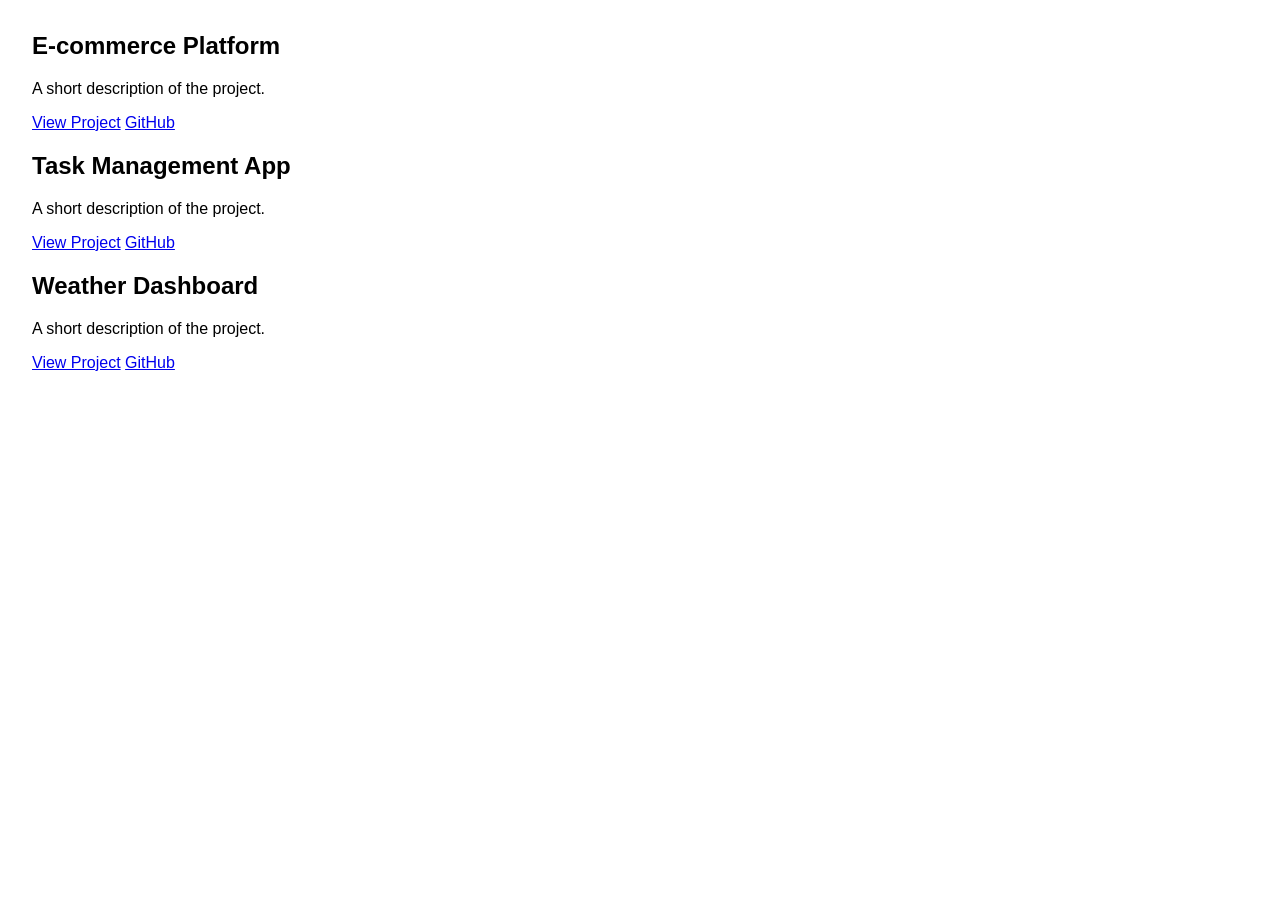
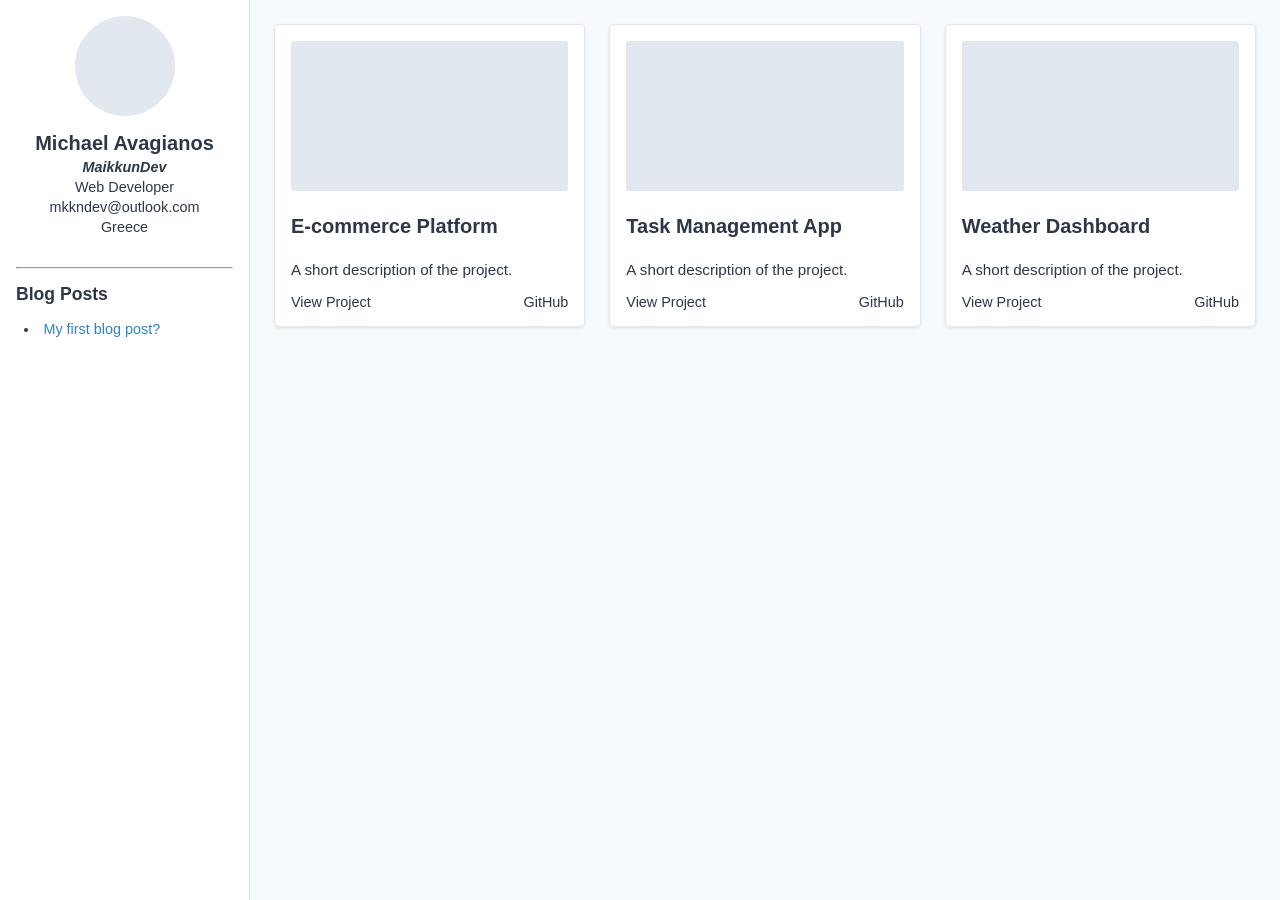
Before and after one commit to maikkundev/maikkundev.github.io, a Jekyll site: the page built from index.html, in a window 1280 px wide. Built offline with Jekyll 4.4.1, drawn with Linux system fonts in a browser that asks for light colours.

Commit message:
feat: implement initial page style

```diff
--- a/_layouts/default.html
+++ b/_layouts/default.html
@@ -1,12 +1,40 @@
+<!-- _layouts/default.html -->
 <!DOCTYPE html>
 <html lang="en">
   <head>
-    <meta charset="utf-8" />
-    <meta name="viewport" content="width=device-width, initial-scale=1" />
-    <title>{{ site.title }} | {{ page.title }}</title>
+    <meta charset="UTF-8" />
+    <meta name="viewport" content="width=device-width, initial-scale=1.0" />
+    <title>{{ page.title | default: site.title }}</title>
+    <!-- Jekyll will compile assets/css/main.scss into assets/css/main.css -->
     <link rel="stylesheet" href="{{ '/assets/css/main.css' | relative_url }}" />
   </head>
   <body>
-    {{ content }}
+    <div class="wrapper">
+      <!-- Sidebar -->
+      <aside class="sidebar">
+        <div class="profile">
+          <div class="avatar"></div>
+          <h1>Michael Avagianos</h1>
+          <p><em>MaikkunDev</em></p>
+          <p>Web Developer</p>
+          <p><a href="mailto:mkkndev@outlook.com">mkkndev@outlook.com</a></p>
+          <p>Greece</p>
+        </div>
+        <hr />
+        <div class="blog-posts">
+          <h2>Blog Posts</h2>
+          <ul>
+            {%- for post in site.posts limit: 5 -%}
+            <li>
+              <a href="{{ post.url | relative_url }}">{{ post.title }}</a>
+            </li>
+            {%- endfor -%}
+          </ul>
+        </div>
+      </aside>
+
+      <!-- Main Content -->
+      <main class="main-content">{{ content }}</main>
+    </div>
   </body>
 </html>
--- a/assets/css/main.scss
+++ b/assets/css/main.scss
@@ -1,8 +1,159 @@
 ---
 ---
 
-/* Add your custom styles here */
+/* Variables */
+$sidebar-width: 250px;
+$primary-bg: #f7fafc;
+$white: #ffffff;
+$text-color: #2d3748;
+$border-color: #e2e8f0;
+
+/* Global Styles */
 body {
+  margin: 0;
   font-family: sans-serif;
-  margin: 2rem;
+  background-color: $primary-bg;
+  color: $text-color;
 }
+
+a {
+  color: #3182ce;
+  text-decoration: none;
+
+  &:hover {
+    text-decoration: underline;
+  }
+}
+
+/* Layout Container */
+.wrapper {
+  display: flex;
+  min-height: 100vh;
+}
+
+/* Sidebar Styles */
+.sidebar {
+  width: $sidebar-width;
+  background-color: $white;
+  border-right: 1px solid $border-color;
+  padding: 1rem;
+  box-sizing: border-box;
+
+  .profile {
+    text-align: center;
+    margin-bottom: 2rem;
+
+    .avatar {
+      width: 100px;
+      height: 100px;
+      border-radius: 50%;
+      background-color: $border-color;
+      margin: 0 auto;
+    }
+
+    h1 {
+      margin-top: 1rem;
+      margin-bottom: 0;
+      font-size: 1.25rem;
+      font-weight: bold;
+    }
+
+    p {
+      margin: 0.25rem 0;
+      font-size: 0.9rem;
+
+      em {
+        font-weight: bold;
+      }
+
+      a {
+        color: inherit;
+      }
+    }
+  }
+
+  .blog-posts {
+    h2 {
+      font-size: 1.1rem;
+      font-weight: bold;
+      margin-bottom: 0.5rem;
+    }
+
+    ul {
+      list-style: disc inside;
+      padding-left: 0.5rem;
+
+      li {
+        font-size: 0.9rem;
+        margin-bottom: 0.25rem;
+      }
+    }
+  }
+}
+
+/* Main Content Styles */
+.main-content {
+  flex: 1;
+  padding: 1.5rem;
+  box-sizing: border-box;
+
+  a {
+    color: inherit;
+  }
+
+  h1 {
+    font-size: 2rem;
+    font-weight: bold;
+    margin-bottom: 1rem;
+  }
+
+  .projects-grid {
+    display: grid;
+    grid-template-columns: 1fr;
+    gap: 1.5rem;
+
+    @media (min-width: 768px) {
+      grid-template-columns: repeat(2, 1fr);
+    }
+    @media (min-width: 1024px) {
+      grid-template-columns: repeat(3, 1fr);
+    }
+
+    .project-card {
+      background-color: $white;
+      border: 1px solid $border-color;
+      border-radius: 5px;
+      padding: 1rem;
+      display: flex;
+      flex-direction: column;
+      box-shadow: 0 1px 3px rgba(0, 0, 0, 0.1);
+
+      .project-image {
+        background-color: $border-color;
+        height: 150px;
+        border-radius: 3px;
+        margin-bottom: 1rem;
+      }
+
+      h2 {
+        font-size: 1.25rem;
+        margin: 0.5rem 0;
+      }
+
+      p {
+        flex-grow: 1;
+        font-size: 0.95rem;
+        margin-bottom: 1rem;
+      }
+
+      .project-links {
+        display: flex;
+        justify-content: space-between;
+
+        a {
+          font-size: 0.9rem;
+        }
+      }
+    }
+  }
+}
```
